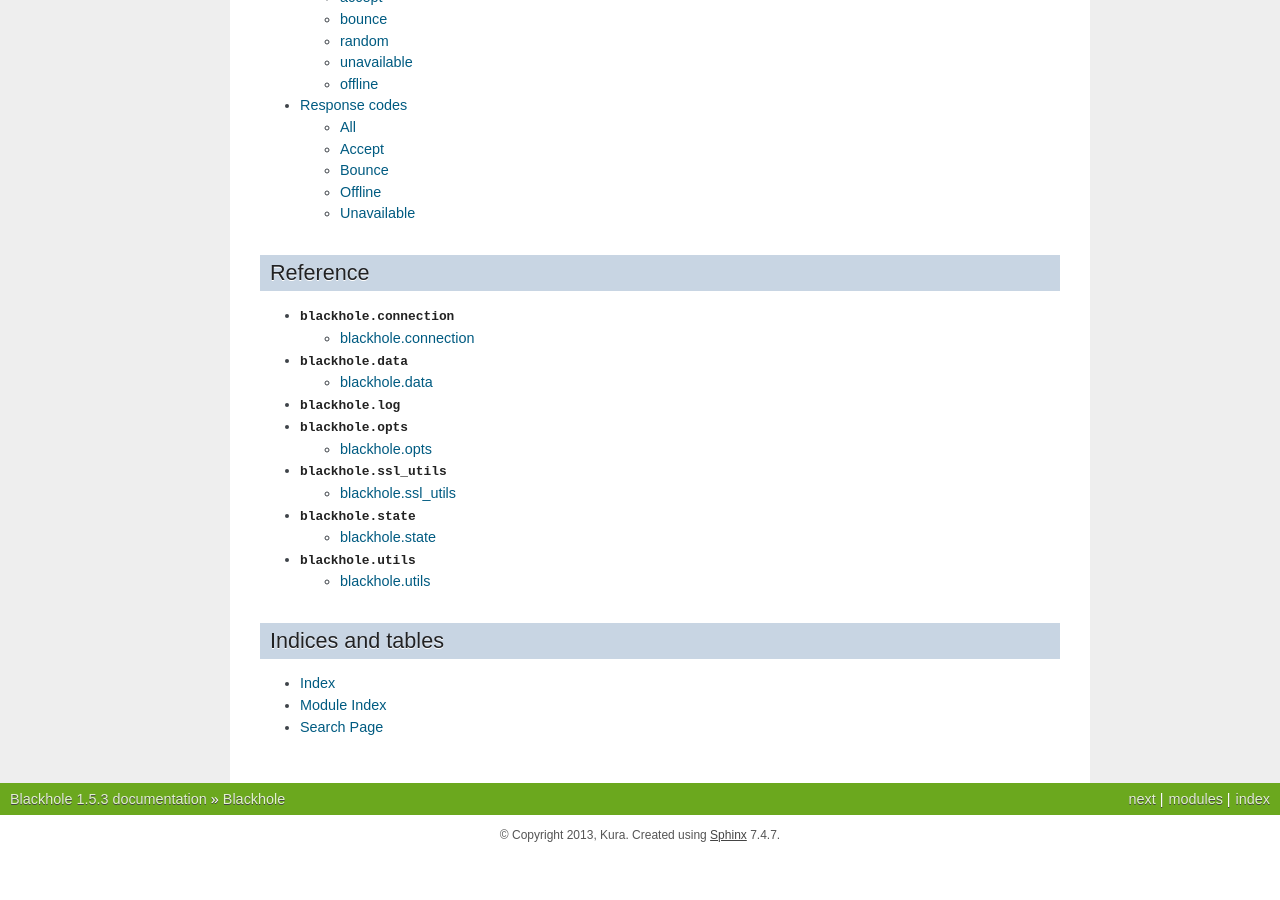
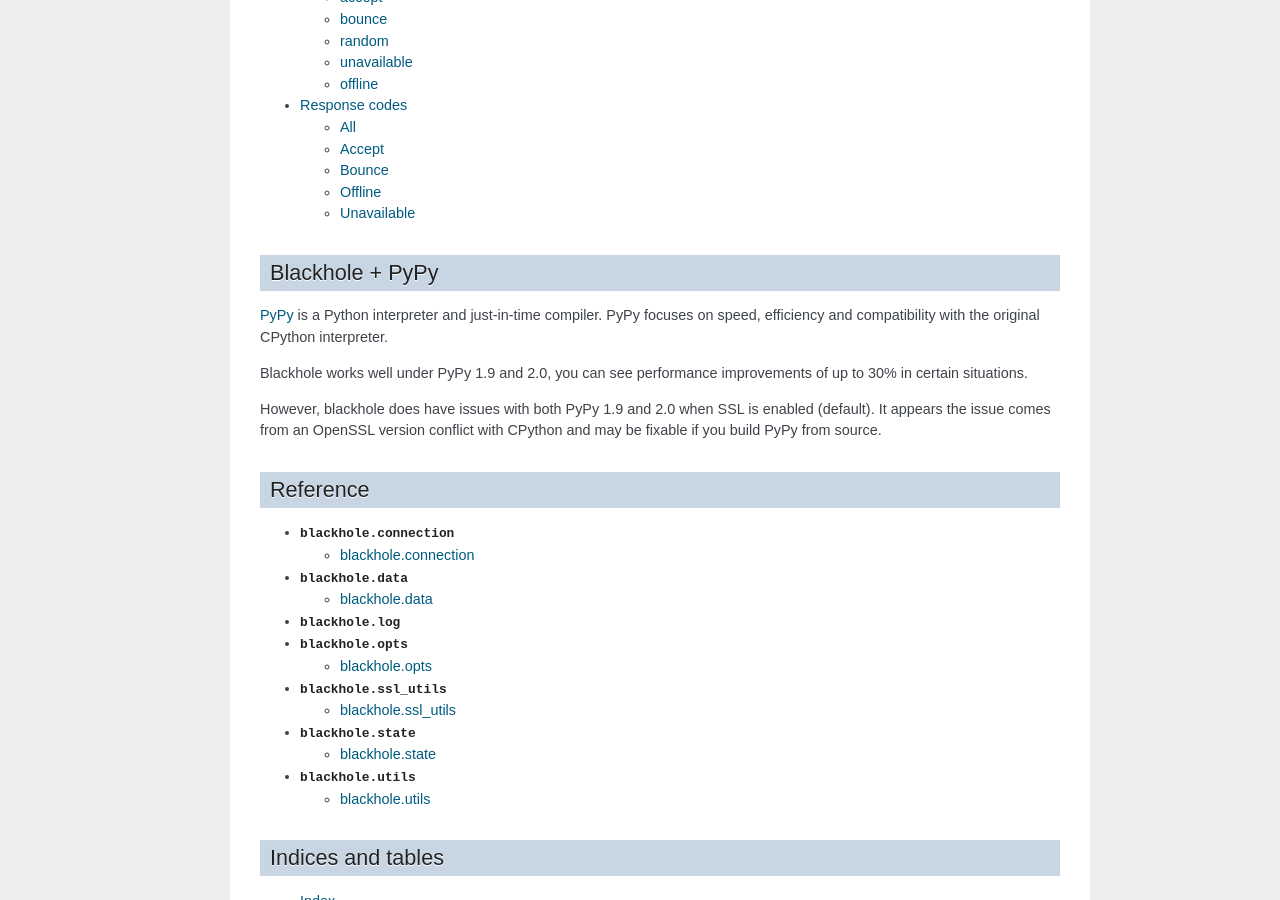
Before and after one commit to kura/blackhole, a Sphinx documentation site: the page built from docs/source/index.rst, in a window 1280 px wide and 900 px high, scrolled down 2034 px. Built offline with Sphinx 7.4.7, drawn with Linux system fonts in a browser that asks for light colours; before the commit the page ends 2889 px from its top, so only the background shows below that.

Commit message:
Added note on PyP from README.rst

```diff
--- a/docs/source/index.rst
+++ b/docs/source/index.rst
@@ -118,6 +118,20 @@
     modes
     response-codes
 
+Blackhole + PyPy
+================
+
+`PyPy`_ is a Python interpreter and just-in-time compiler. PyPy focuses on speed, efficiency and compatibility with the original CPython interpreter.
+
+.. _PyPy: http://pypy.org/
+
+Blackhole works well under PyPy 1.9 and 2.0, you can see performance improvements
+of up to 30% in certain situations.
+
+However, blackhole does have issues with both PyPy 1.9 and 2.0 when SSL is enabled (default).
+It appears the issue comes from an OpenSSL version conflict with CPython and may be fixable
+if you build PyPy from source.
+
 Reference
 =========
 
```
